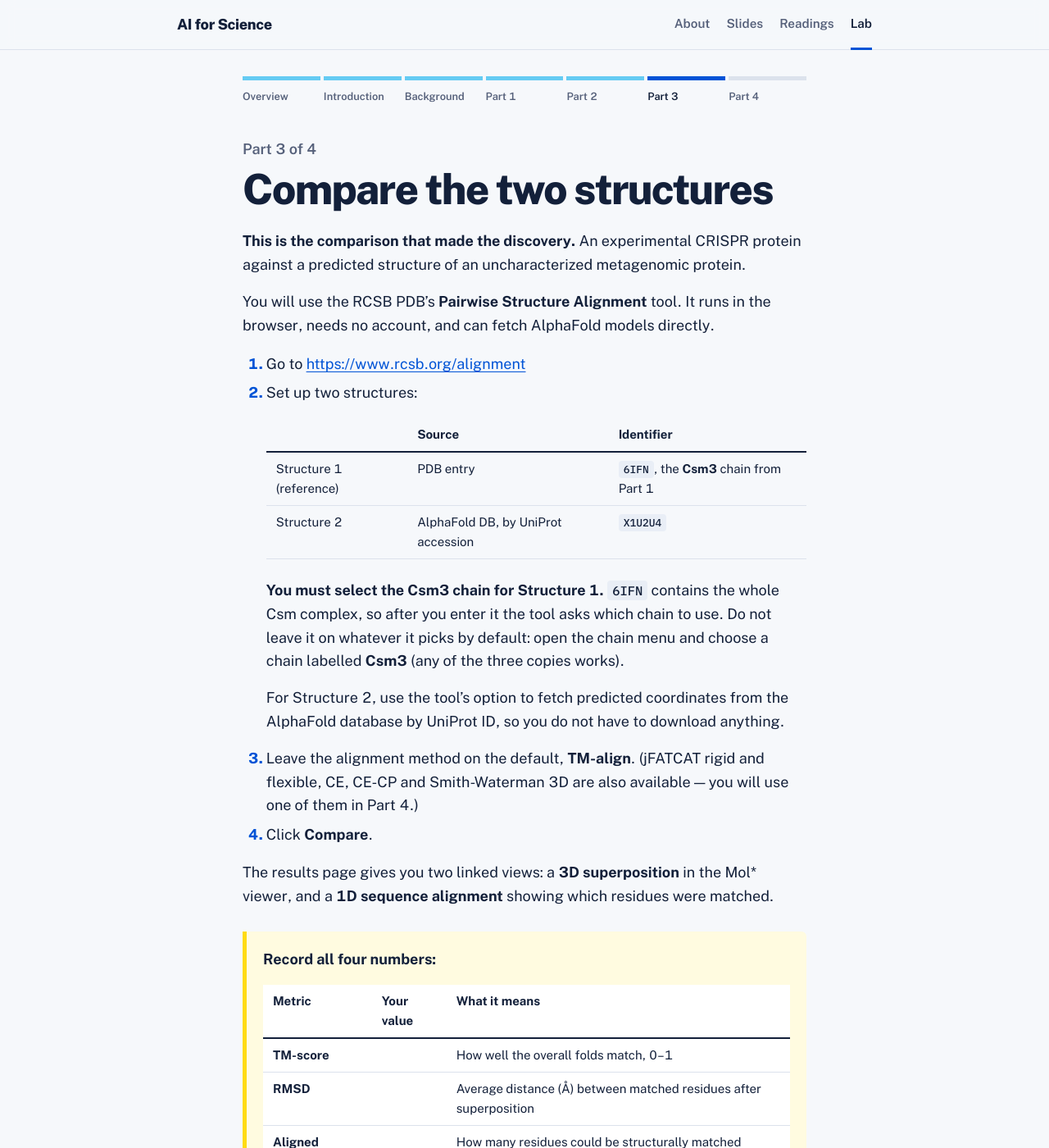
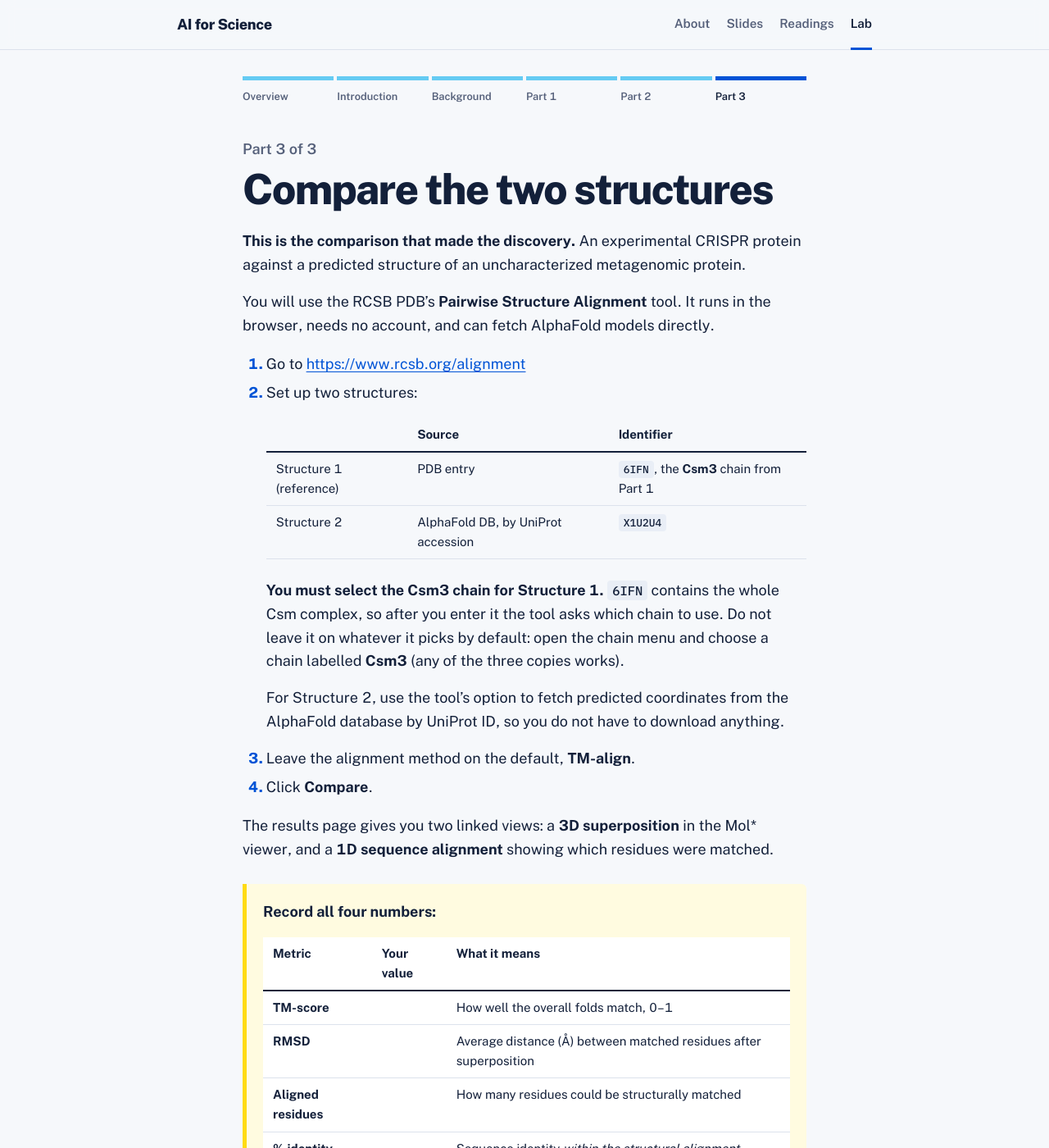
Before and after one commit to DanTurner-Evans/AI-for-science, a Jekyll site: the page built from lab/part-3.md, in a window 1280 px wide and 1400 px high. Shown: the whole window at 82% size. Built offline with Jekyll 4.4.1, drawn with Linux system fonts in a browser that asks for light colours; some of the changed text lies outside the part shown.

Commit message:
Remove Part 4 and make the lab consistent without it
- Delete the Part 4 page and its entry in _data/lab.yml
- Overview: drop the "interpret" step and fix the resource table
- Part 3: drop the pointer to alternative alignment methods in Part 4

Co-Authored-By: Claude Opus 5.5 <noreply@anthropic.com>

```diff
--- a/_data/lab.yml
+++ b/_data/lab.yml
@@ -27,8 +27,3 @@
   short: "3"
   title: Compare the two structures
   summary: Run the structural alignment that made the discovery.
-- url: /lab/part-4/
-  label: Part 4
-  short: "4"
-  title: Interpret
-  summary: Read the TM-score and ask what one alignment can and cannot show.
--- a/lab/part-3.md
+++ b/lab/part-3.md
@@ -28,9 +28,7 @@ the browser, needs no account, and can fetch AlphaFold models directly.
    the AlphaFold database by UniProt ID, so you do not have to download
    anything.
 
-3. Leave the alignment method on the default, **TM-align**. (jFATCAT rigid and
-   flexible, CE, CE-CP and Smith-Waterman 3D are also available — you will use
-   one of them in Part 4.)
+3. Leave the alignment method on the default, **TM-align**.
 4. Click **Compare**.
 
 The results page gives you two linked views: a **3D superposition** in the Mol\*
```
Also changed, not shown: lab/index.md (+1 -2 lines), lab/part-4.md (deleted, +0 -68 lines).
